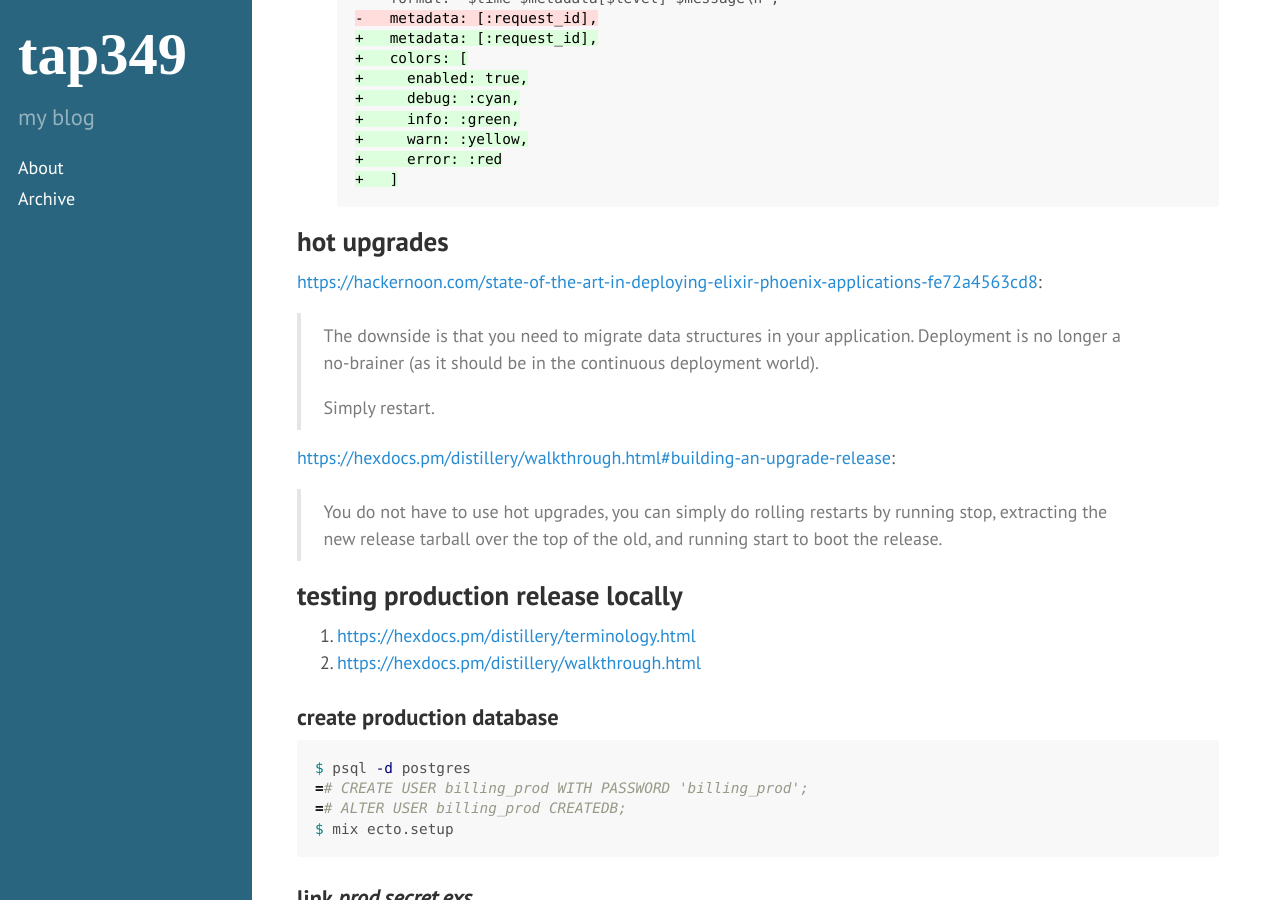
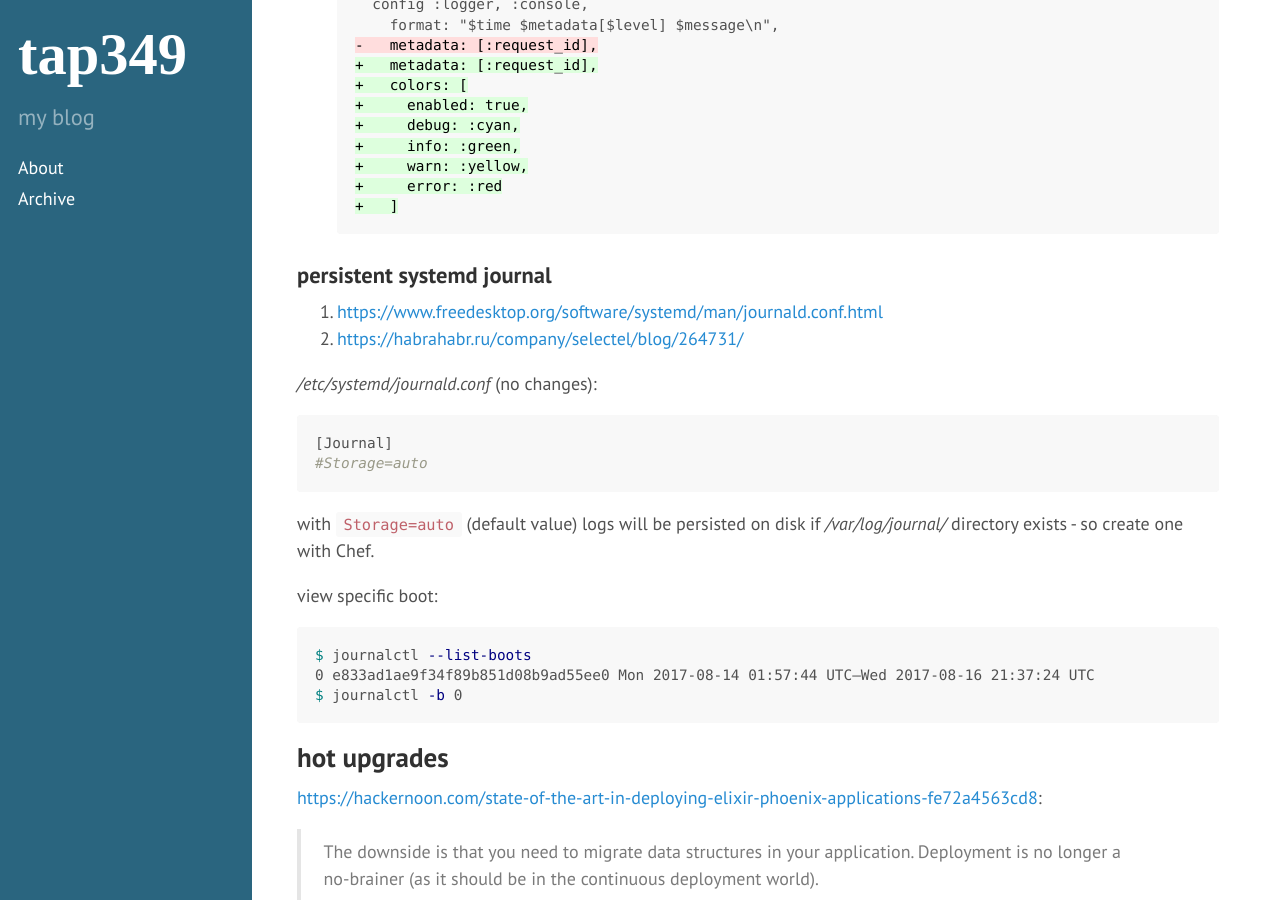
Before and after one commit to tap349/tap349.github.io, a Jekyll site: the page built from _posts/2017-08-02-elixir-deployment.md, in a window 1280 px wide and 900 px high, scrolled down 11293 px. Built offline with Jekyll 4.4.1, drawn with Linux system fonts in a browser that asks for light colours; some of the changed text lies outside the part shown.

Commit message:
update 2017-08-17_00:41:05

````diff
--- a/_posts/2017-08-02-elixir-deployment.md
+++ b/_posts/2017-08-02-elixir-deployment.md
@@ -282,7 +282,7 @@ it's necessary to restart application after deploying
     host    : billing
     path    : /home/billing/prod
   + response: ok
-
+  +
   + STOP DONE!
   ```
 
@@ -509,6 +509,29 @@ when application is started manually (service is stopped):
   +   ]
   ```
 
+### persistent systemd journal
+
+1. <https://www.freedesktop.org/software/systemd/man/journald.conf.html>
+2. <https://habrahabr.ru/company/selectel/blog/264731/>
+
+_/etc/systemd/journald.conf_ (no changes):
+
+```conf
+[Journal]
+#Storage=auto
+```
+
+with `Storage=auto` (default value) logs will be persisted on disk
+if _/var/log/journal/_ directory exists - so create one with Chef.
+
+view specific boot:
+
+```sh
+$ journalctl --list-boots
+0 e833ad1ae9f34f89b851d08b9ad55ee0 Mon 2017-08-14 01:57:44 UTC—Wed 2017-08-16 21:37:24 UTC
+$ journalctl -b 0
+```
+
 ## hot upgrades
 
 <https://hackernoon.com/state-of-the-art-in-deploying-elixir-phoenix-applications-fe72a4563cd8>:
````
